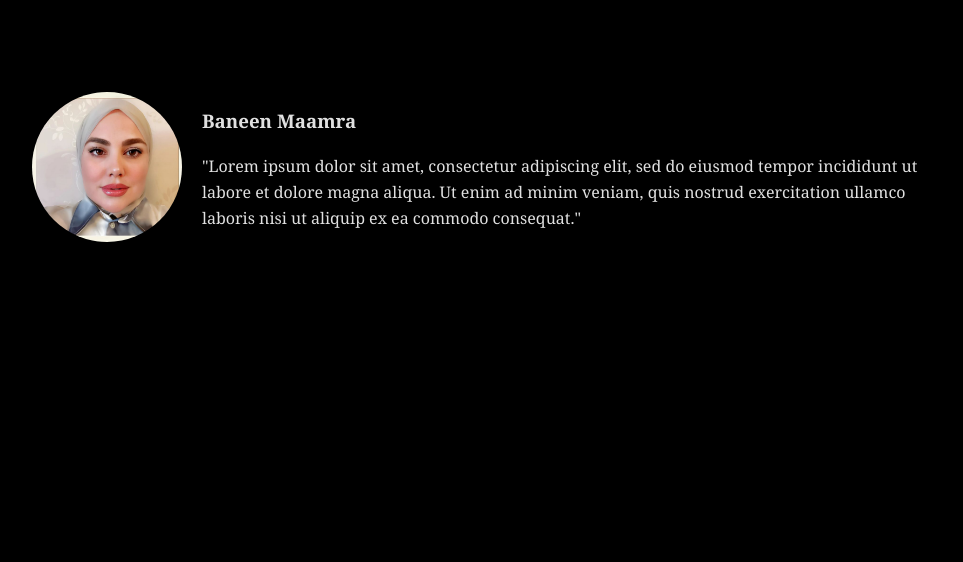
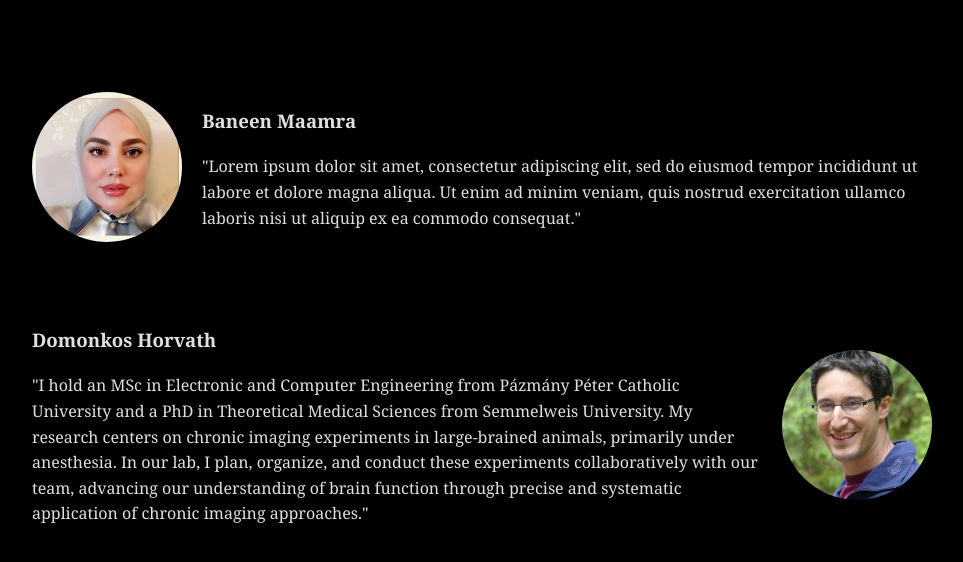
Before and after one commit to dzsano/rottenbillerdavid.github.io, a Jekyll site: the page built from team.md, in a window 1280 px wide and 900 px high, scrolled down 837 px, cut to the strip 293-855 px from the top of the window. Shown: the whole strip, without its empty margins (158-1121 px from the left). Built offline with Jekyll 4.4.1, drawn with Linux system fonts in a browser that asks for light colours; before the commit the page ends 1468 px from its top, so only the background shows below that.

Commit message:
Add Domonkos Horvath to team.md
Added team member Domonkos Horvath with details.

```diff
--- a/team.md
+++ b/team.md
@@ -42,3 +42,11 @@ title: Meet the Team
     <p>"Lorem ipsum dolor sit amet, consectetur adipiscing elit, sed do eiusmod tempor incididunt ut labore et dolore magna aliqua. Ut enim ad minim veniam, quis nostrud exercitation ullamco laboris nisi ut aliquip ex ea commodo consequat."</p>
   </div>
 </div>
+
+<div style="display: flex; align-items: center; margin-bottom: 2em; flex-direction: row-reverse;">
+  <img src="/assets/images/Doma.JPG" alt="Barna Kovacs" style="width: 150px; height: 150px; aspect-ratio: 1 / 1; border-radius: 50%; object-fit: cover; margin-left: 20px;">
+  <div>
+    <h3>Domonkos Horvath</h3>
+    <p>"I hold an MSc in Electronic and Computer Engineering from Pázmány Péter Catholic University and a PhD in Theoretical Medical Sciences from Semmelweis University. My research centers on chronic imaging experiments in large-brained animals, primarily under anesthesia. In our lab, I plan, organize, and conduct these experiments collaboratively with our team, advancing our understanding of brain function through precise and systematic application of chronic imaging approaches."</p>
+  </div>
+</div>
```
